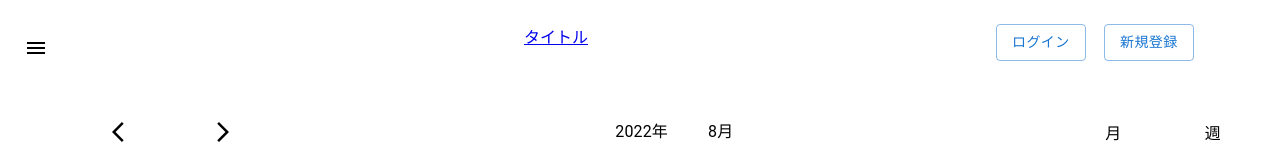
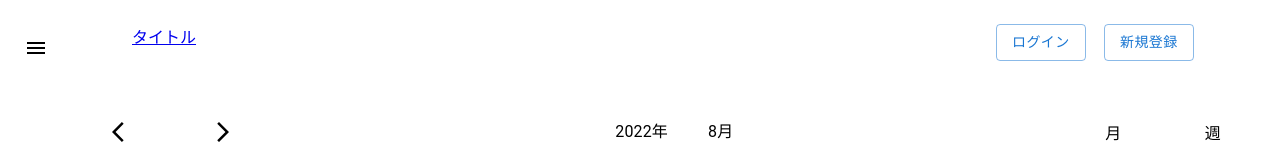
Before and after one commit to ke-kishimoto/opencourt-frontend, a React (Create React App) app: page / in a window 1280 px wide. Shown: the top 160 px of the page. Built offline with nearby package versions, Linux system fonts and the light colour scheme.

Commit message:
タイトルの場所ずらした

```diff
--- a/src/components/Header.js
+++ b/src/components/Header.js
@@ -35,7 +35,7 @@ const Header = () => {
 					<MenuIcon />
 				</IconButton>
 			</Grid>
-			<Grid item xs={8} textAlign={'center'}>
+			<Grid item xs={8}>
 				<Link to="/">タイトル</Link>
 			</Grid>
 			<Grid item xs={1}>
```
